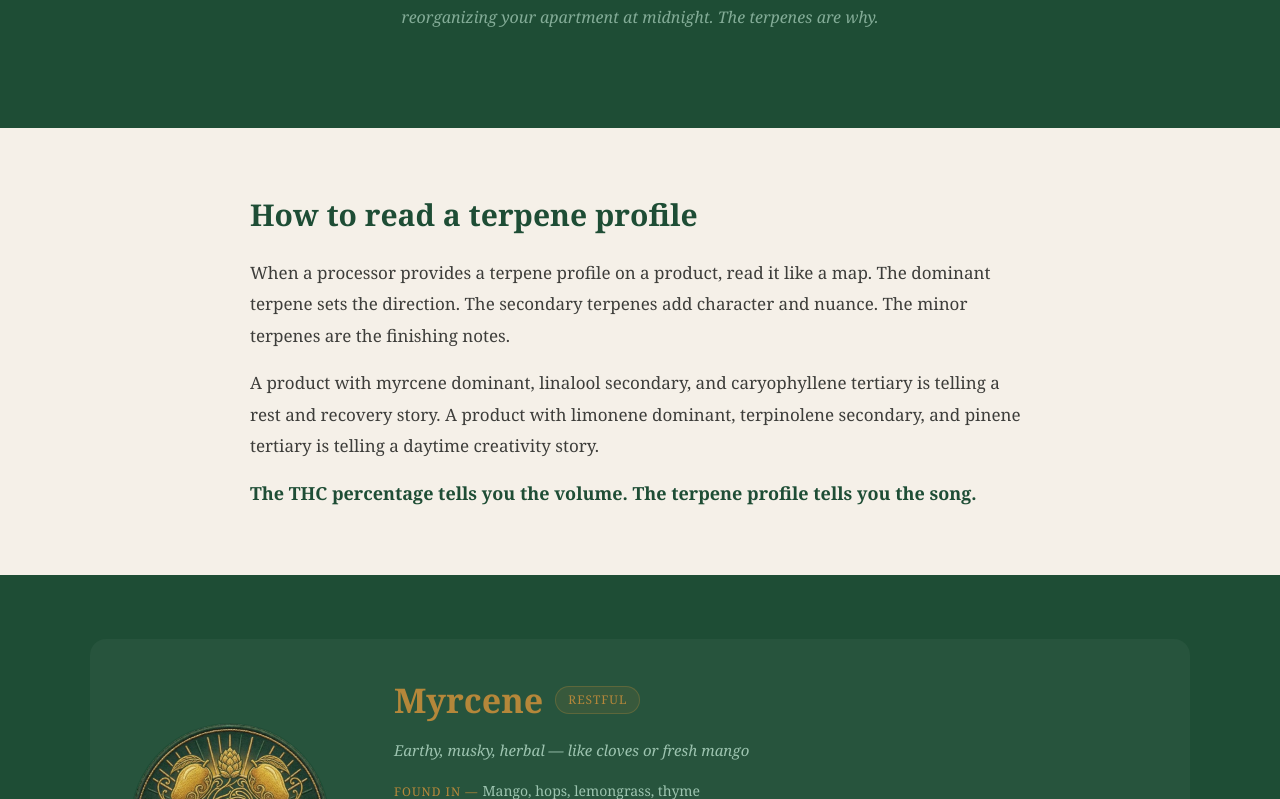
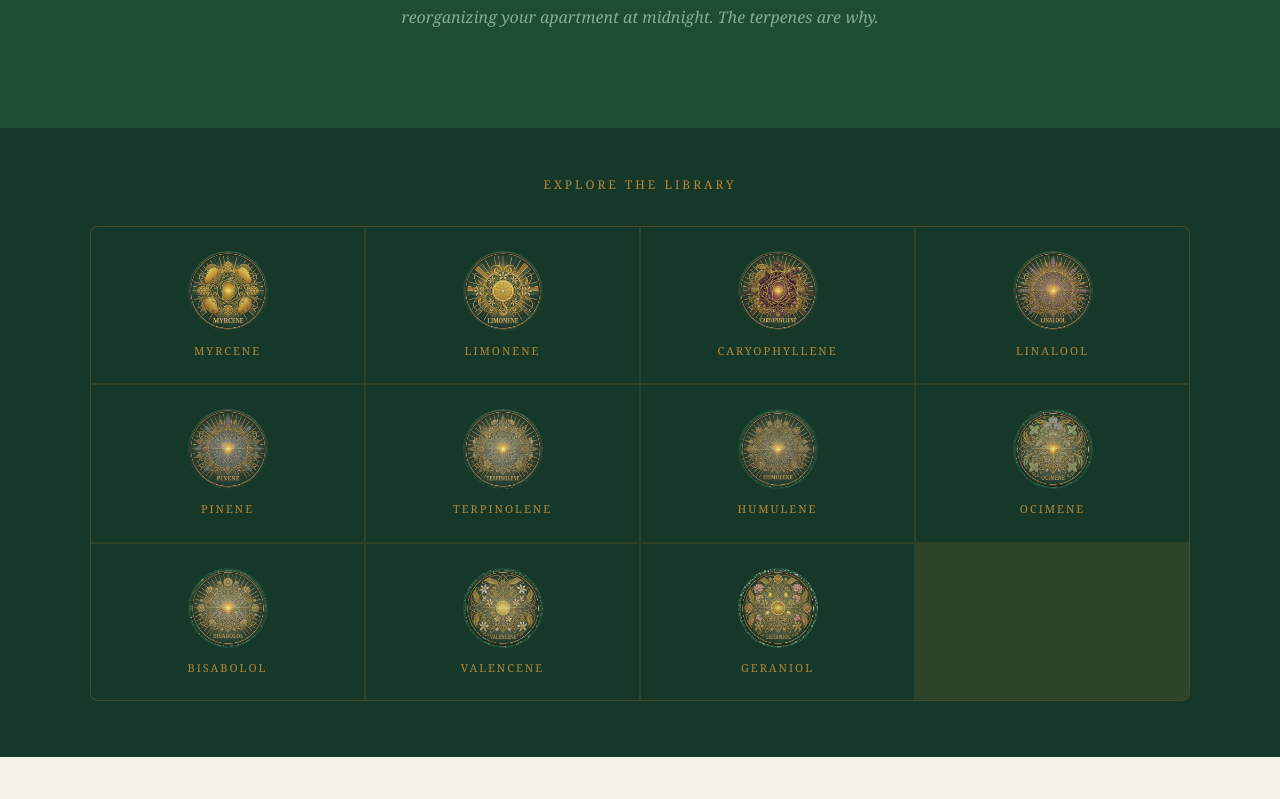
Before and after one commit to bryonskvor-pixel/michigansdailydeals, a Next.js app: page /terpenes in a window 1280 px wide. Shown: the part 761-1560 px from the top of the page. Built offline with nearby package versions, Linux system fonts and the light colour scheme.

Commit message:
Update page.tsx

```diff
--- a/app/terpenes/page.tsx
+++ b/app/terpenes/page.tsx
@@ -197,6 +197,63 @@ export default function TerpenesPage() {
         </p>
       </section>
 
+      {/* Terpene Navigation Grid */}
+      <section style={{ backgroundColor: COLORS.darkGreen, padding: '48px 48px 56px' }}>
+        <div style={{ maxWidth: '1100px', margin: '0 auto' }}>
+          <p style={{ color: COLORS.gold, fontSize: '12px', letterSpacing: '3px', textTransform: 'uppercase', textAlign: 'center', marginBottom: '32px' }}>
+            Explore the Library
+          </p>
+          <div style={{
+            display: 'grid',
+            gridTemplateColumns: 'repeat(4, 1fr)',
+            gap: '2px',
+            backgroundColor: 'rgba(181,135,58,0.15)',
+            border: '1px solid rgba(181,135,58,0.15)',
+            borderRadius: '8px',
+            overflow: 'hidden',
+          }}>
+            {TERPENES.map((t) => (
+              <a
+                key={t.name}
+                href={`#${t.name.toLowerCase()}`}
+                style={{
+                  display: 'flex',
+                  flexDirection: 'column',
+                  alignItems: 'center',
+                  justifyContent: 'center',
+                  padding: '24px 16px',
+                  backgroundColor: 'rgba(22,56,41,0.95)',
+                  textDecoration: 'none',
+                  transition: 'background-color 0.2s',
+                  cursor: 'pointer',
+                  gap: '12px',
+                }}
+                onMouseEnter={e => (e.currentTarget.style.backgroundColor = 'rgba(181,135,58,0.12)')}
+                onMouseLeave={e => (e.currentTarget.style.backgroundColor = 'rgba(22,56,41,0.95)')}
+              >
+                <img
+                  src={t.image}
+                  alt={t.name}
+                  width="80"
+                  height="80"
+                  style={{ borderRadius: '50%', display: 'block' }}
+                />
+                <span style={{
+                  color: COLORS.gold,
+                  fontSize: '11px',
+                  letterSpacing: '2px',
+                  textTransform: 'uppercase',
+                  fontFamily: S.font,
+                  textAlign: 'center',
+                }}>
+                  {t.name}
+                </span>
+              </a>
+            ))}
+          </div>
+        </div>
+      </section>
+
       {/* Intro section — cream */}
       <section style={{ backgroundColor: COLORS.cream, padding: '64px 48px' }}>
         <div style={{ maxWidth: '780px', margin: '0 auto' }}>
@@ -224,7 +281,8 @@ export default function TerpenesPage() {
         <div style={{ maxWidth: '1100px', margin: '0 auto' }}>
           <div style={{ display: 'flex', flexDirection: 'column', gap: '0' }}>
             {TERPENES.map((t, i) => (
-              <div key={t.name} style={{
+              <div key={t.name} id={t.name.toLowerCase()} style={{
+                scrollMarginTop: '80px',
                 display: 'flex',
                 flexDirection: i % 2 === 0 ? 'row' : 'row-reverse',
                 gap: '0',
```
